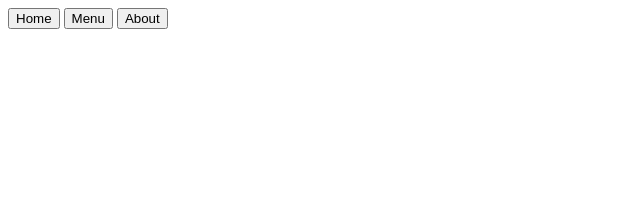
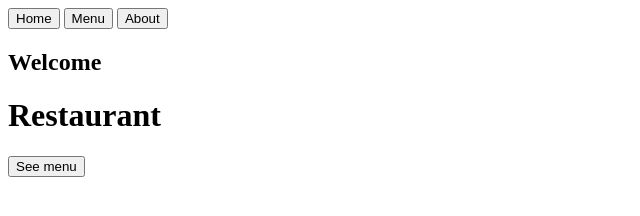
Before and after one commit to DefalterXD/Restaurant_Page, a website: page src/template.html in a window 1280 px wide. Shown: the whole page, without its empty margins (0-640 px from the left). Drawn offline with Linux system fonts and the light colour scheme; a web font is replaced by a local one.

Commit message:
feat: add home page html mockup

```diff
--- a/src/template.html
+++ b/src/template.html
@@ -19,6 +19,11 @@
         </nav>
     </header>
     <div id="content">
+        <div class="title__container">
+            <h2 class="greeting">Welcome</h2>
+            <h1 class="restaurant__title">Restaurant</h1>
+            <button class="menu">See menu</button>
+        </div>
     </div>
 </body>
 
```
